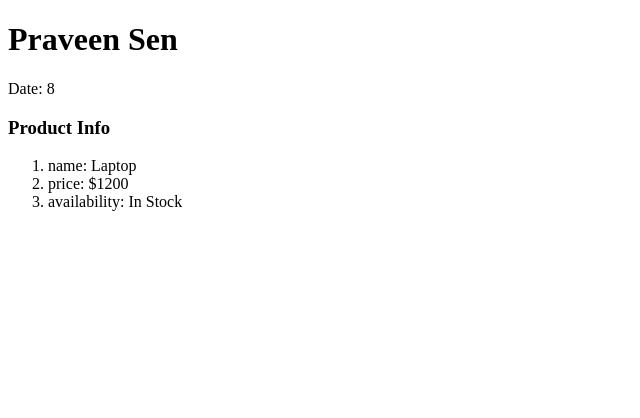
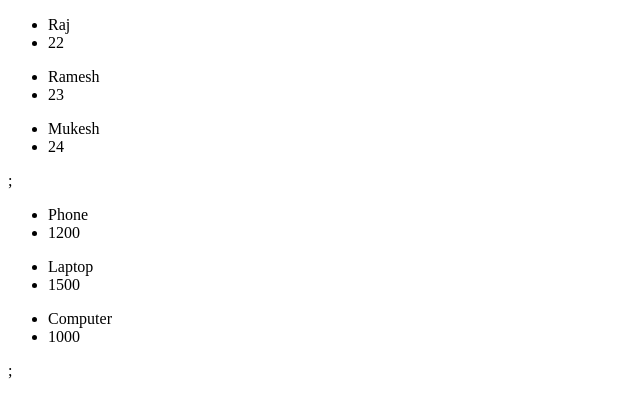
Before and after one commit to 0anant/myFirst, a React (Vite) app in the folder REACT/vite-project/: page / in a window 1280 px wide. Shown: the top 418 px of the page, without its empty margins (0-640 px from the left). Built offline with nearby package versions, Linux system fonts and the light colour scheme.

Commit message:
expression and props

```diff
--- a/REACT/vite-project/src/App.jsx
+++ b/REACT/vite-project/src/App.jsx
@@ -1,12 +1,12 @@
-import Greeting from "./Greetinng/Greeting.jsx";
-import ProductInfo from "./ProductInfo/ProductInfo.jsx";
+
+import ProductList from "./ProductList/ProductList.jsx";
+import UserList from "./UserList/UserList.jsx";
 
 const App = () => {
   return (
    <div>
-    <Greeting />
-    <ProductInfo />
-
+   <UserList />
+    <ProductList />
    </div>
   );
 };
--- /dev/null
+++ b/REACT/vite-project/src/ProductList/ProductList.jsx
@@ -0,0 +1,23 @@
+import React from 'react'
+
+const ProductList = () => {
+
+    const product = [
+        {id:1 ,name: "Phone", price: "1200"},
+        {id:2, name: "Laptop", price:"1500"},
+        {id:3, name: "Computer", price:"1000"},
+    ];
+
+  return (
+    <div>
+        {product.map(({id, name, price})=>(
+            <ul key= {id}>
+                <li>{name}</li>
+                <li>{price}</li>
+            </ul>
+        ))};
+    </div>
+  );
+};
+
+export default ProductList;
--- /dev/null
+++ b/REACT/vite-project/src/UserList/UserList.jsx
@@ -0,0 +1,21 @@
+import React from 'react'
+
+const UserList = () => {
+    const users =[
+        {id: 1, name: "Raj", age: 22},
+        {id: 2,name: "Ramesh", age: 23},
+        {id: 3, name: "Mukesh", age: 24},
+    ];
+  return (
+    <div>
+        {users.map((users) => (
+            <ul key = {users.id}>
+                <li>{users.name}</li>
+                <li>{users.age}</li>
+            </ul>
+        ))};
+    </div>
+  );
+};
+
+export default UserList;
```
